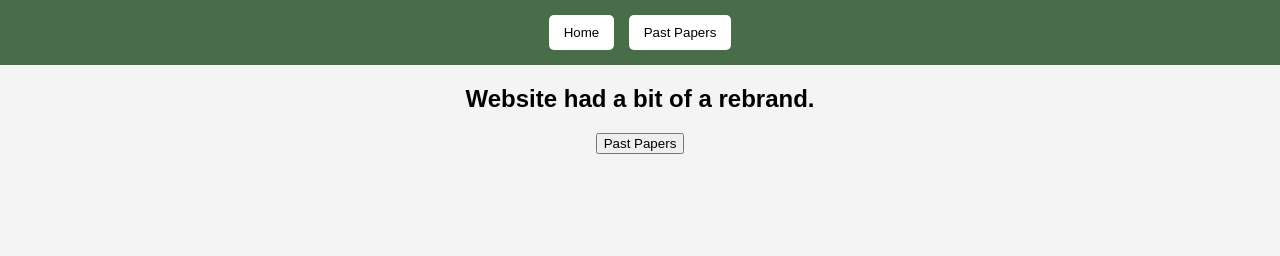
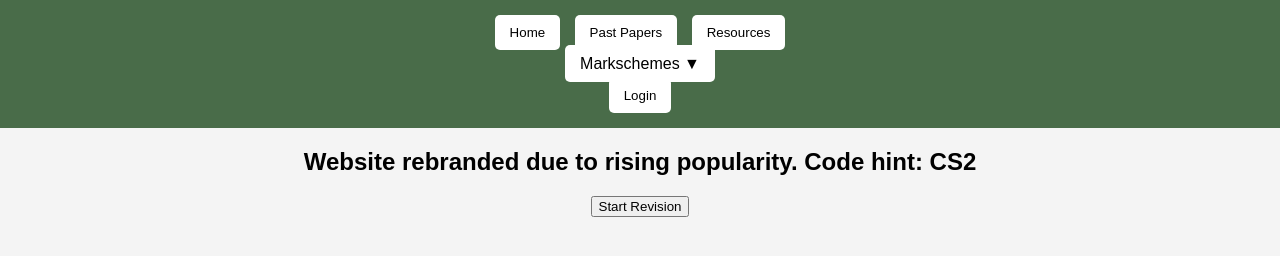
Before and after one commit to vnwk/EduSecret, a plain HTML site: page index.html in a window 1280 px wide. Drawn offline with Linux system fonts and the light colour scheme.

Commit message:
Update index.html

```diff
--- a/index.html
+++ b/index.html
@@ -13,12 +13,22 @@
   <header>
     <button id="homeBtn">Home</button>
     <button id="pastPapersBtn">Past Papers</button>
+    <button id="resourcesBtn">Resources</button>
+    <div class="dropdown-parent">
+      <span>Markschemes ▼</span>
+      <div id="markschemesDropdown" class="hidden">
+        <a href="markscheme1.pdf" target="_blank">Markscheme 1</a>
+        <a href="markscheme2.pdf" target="_blank">Markscheme 2</a>
+        <a href="markscheme3.pdf" target="_blank">Markscheme 3</a>
+      </div>
+    </div>
+    <button id="loginToggle">Login</button>
   </header>
 
   <!-- Home Section -->
   <section id="homeSection">
-    <h1>Website had a bit of a rebrand.</h1>
-    <button id="pastPapersBtn">Past Papers</button>
+    <h1>Website rebranded due to rising popularity. Code hint: CS2</h1>
+    <button id="startBtn">Start Revision</button>
   </section>
 
   <!-- Login Screen -->
```
